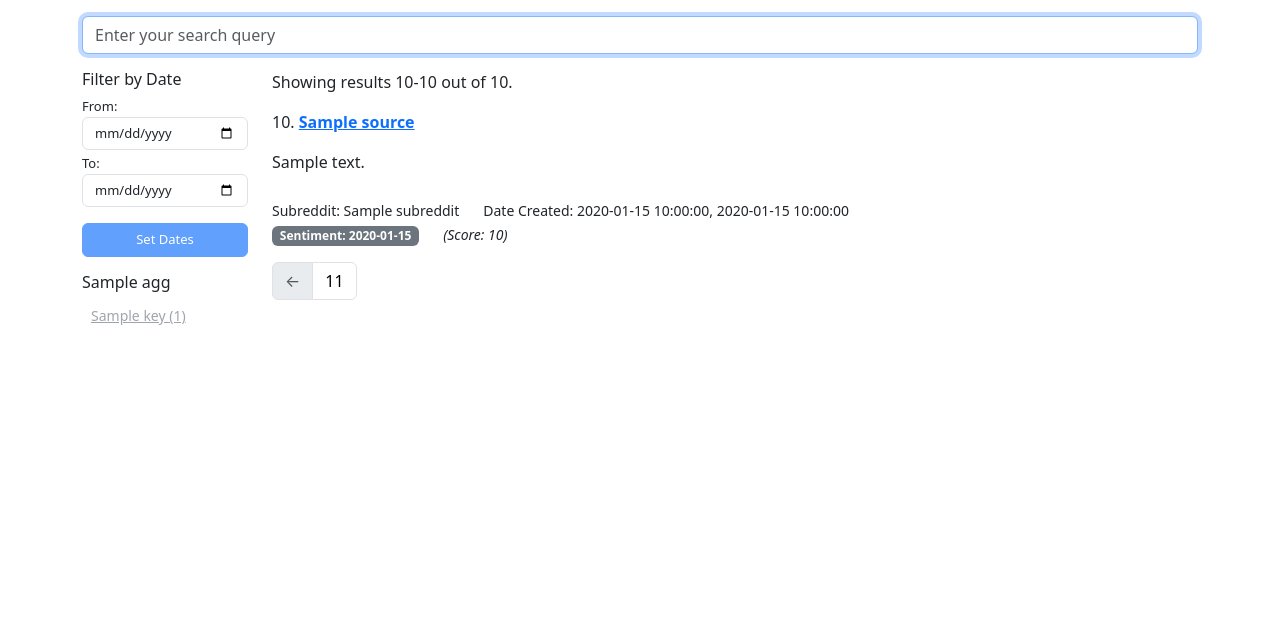
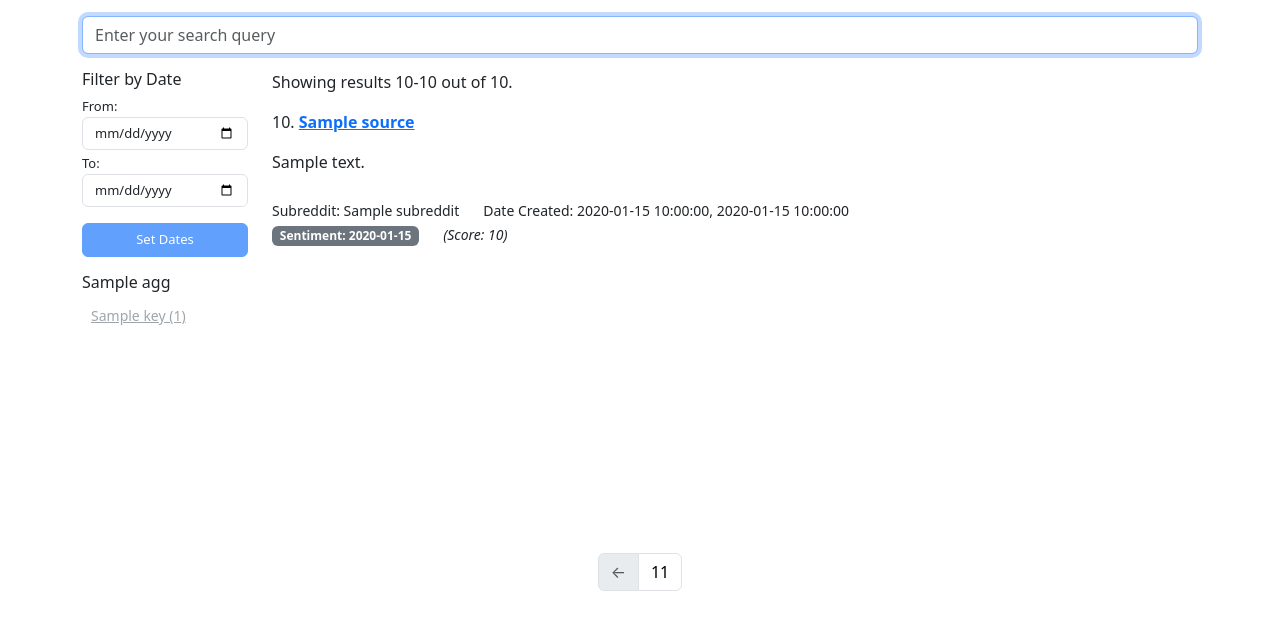
Before and after one commit to hermeess/CZ4034-Information-Retrieval, a Flask app: template indexing/templates/index.html in a window 1280 px wide. Shown: the part 57-687 px from the top of the page. Run offline with Flask 3, Linux system fonts and the light colour scheme; the template is opened without the code that fills it: most values are stand-ins (such as "Sample title", 1, 10 or a date in 2020); a map, chart or similar area stays blank.

Commit message:
centered pagination

```diff
--- a/indexing/templates/index.html
+++ b/indexing/templates/index.html
@@ -182,9 +182,10 @@
         </div>
         </p>
         {% endfor %}
+    </div>
+</div>
 <!-- Pagination -->
-        <div class="row justify-content-center">
-            <nav class="mb-3">
+<nav class="d-flex justify-content-center">
     <ul class="pagination">
         {% if from_ > 0 %}
         <li class="page-item">
@@ -213,9 +214,6 @@
     </ul>
 </nav>
 </div>
-    </div>
-</div>
-</div>
 {% elif request.method == 'POST' %}
 
 <p>No results found.</p>
```
Lines whose indentation alone changed are shown as unchanged.
